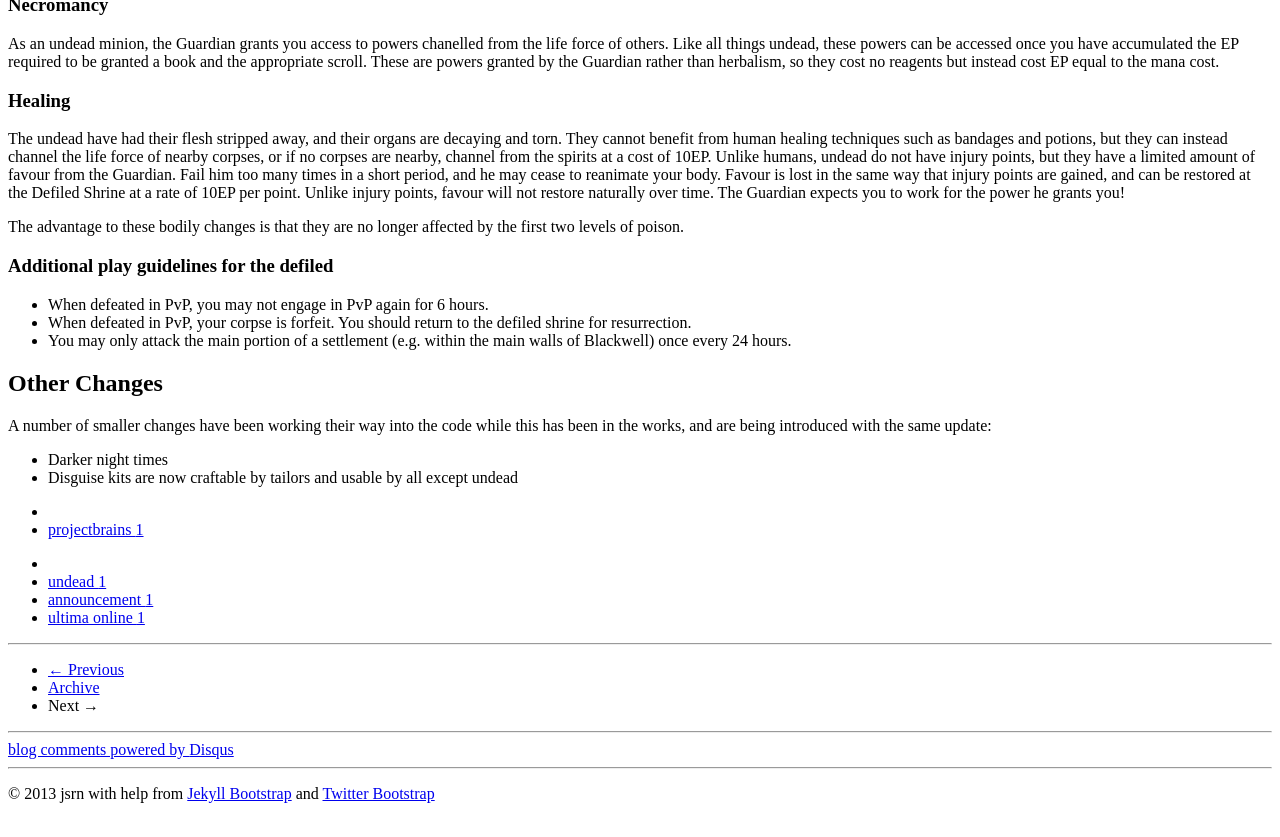
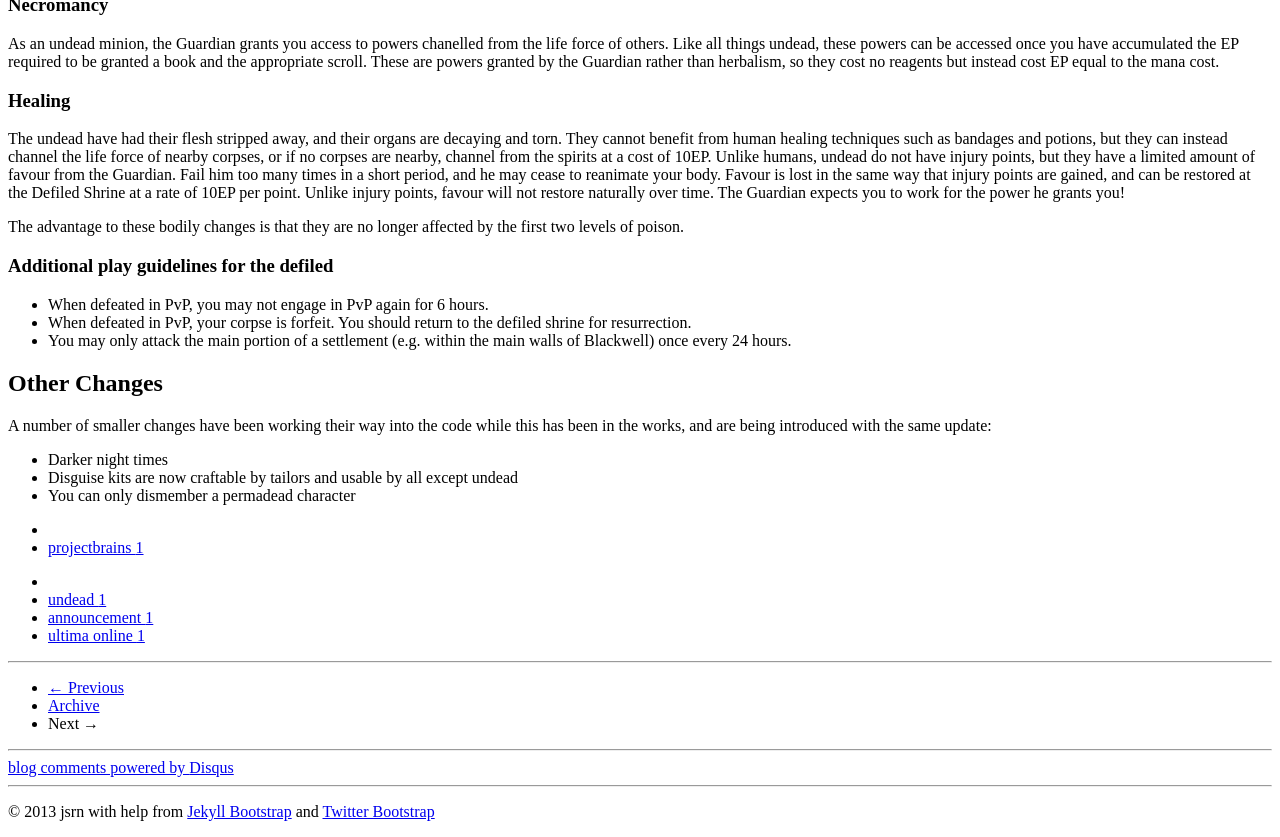
Before and after one commit to nineworldsbooks/nineworldsbooks.github.io, a Jekyll site: the page built from _posts/2013-07-04-the-defiled.md, in a window 1280 px wide and 900 px high, scrolled down 2159 px, cut to the strip 63-900 px from the top of the window. Built offline with Jekyll 4.4.1, drawn with Linux system fonts in a browser that asks for light colours; comment, search, counter and statistics services are not loaded.

Commit message:
Moar list

```diff
--- a/_posts/2013-07-04-the-defiled.md
+++ b/_posts/2013-07-04-the-defiled.md
@@ -72,3 +72,4 @@ A number of smaller changes have been working their way into the code while this
 
 * Darker night times
 * Disguise kits are now craftable by tailors and usable by all except undead
+* You can only dismember a permadead character
```
